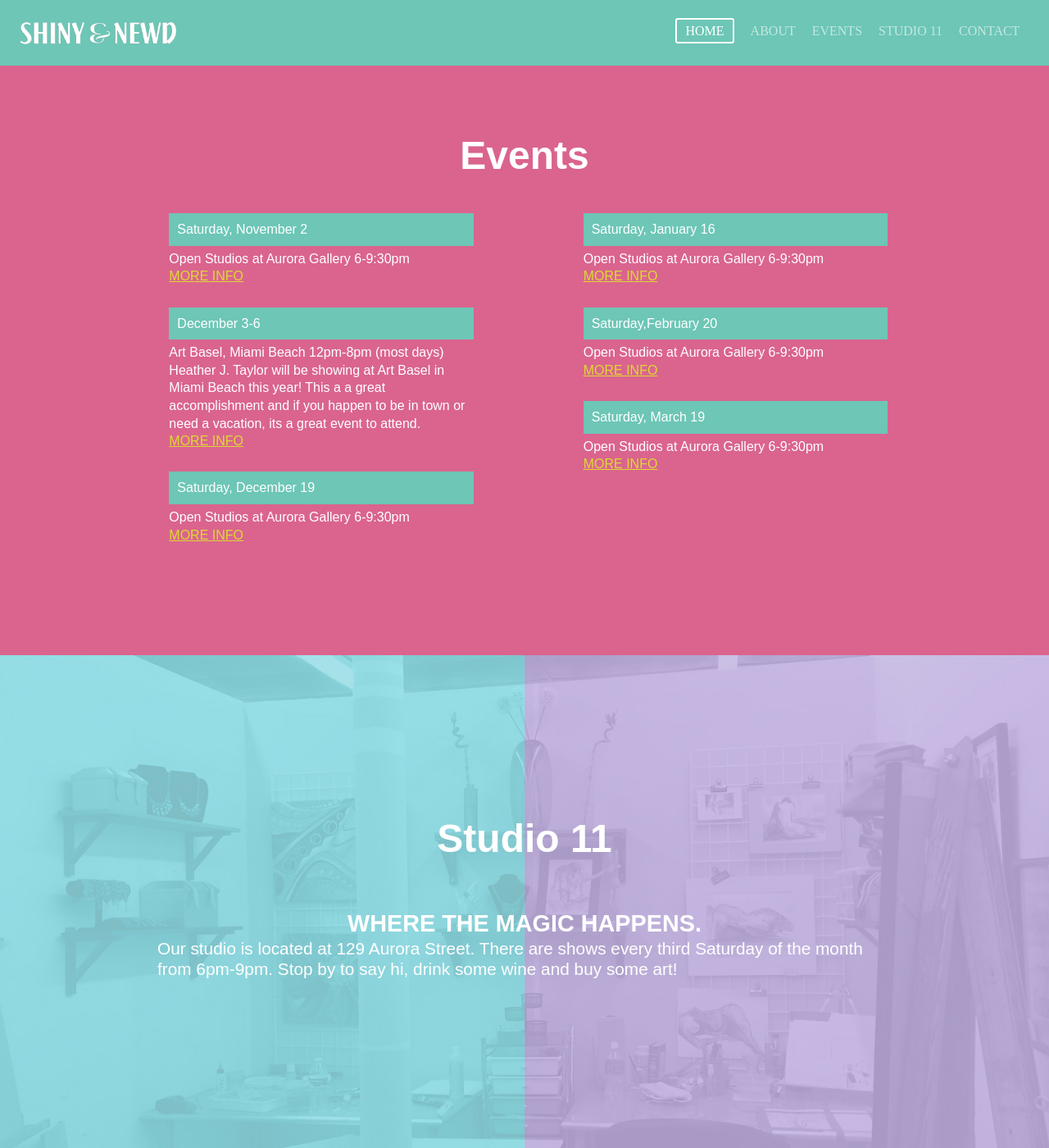
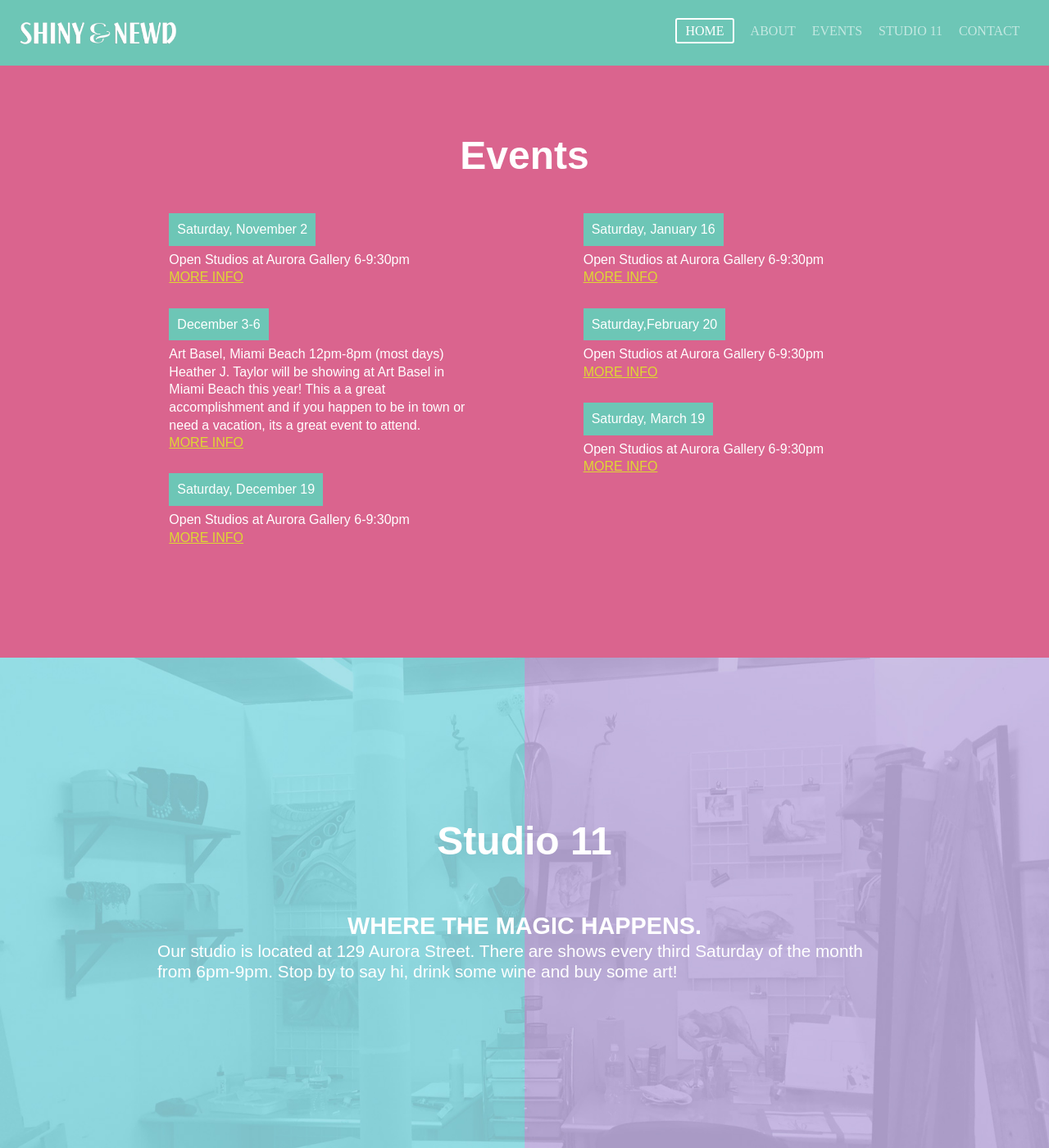
Before and after one commit to rachyrach/shinyandnewd, a Jekyll site: the page built from index.html, in a window 1280 px wide and 1400 px high, scrolled down 1850 px. Shown: the whole window at 82% size. Built offline with Jekyll 4.4.1, drawn with Linux system fonts in a browser that asks for light colours; Markdown is read by kramdown in place of the engine named in the settings.

Commit message:
date div
    width: auto;

```diff
--- a/css/main.css
+++ b/css/main.css
@@ -272,10 +272,12 @@ div.button{
 
 .date {
  background-color: #6dc6b6;
-    width: auto;
     padding: 4px 10px;
     margin-right: 5px;
     margin-bottom: 1px;
+    display: inline-block;
+    clear: both;
+    width: auto;
 }
 
 .btn-event {
```
